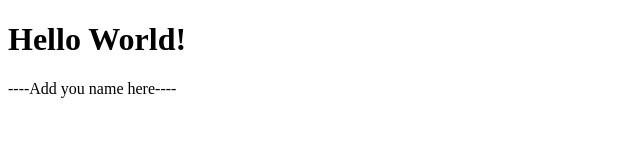
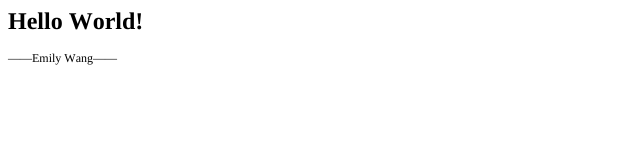
Before and after one commit to DS4200-S22/ic-01-emily-ywang, a plain HTML site: page index.html in a window 1280 px wide. Shown: the whole page, without its empty margins (0-640 px from the left). Drawn offline with Linux system fonts and the light colour scheme.

Commit message:
updated name

```diff
--- a/index.html
+++ b/index.html
@@ -1,14 +1,18 @@
-<!DOCTYPE html>
+<!DOCTYPE html PUBLIC "-//W3C//DTD HTML 4.01//EN" "http://www.w3.org/TR/html4/strict.dtd">
 <html>
+<head>
+  <meta http-equiv="Content-Type" content="text/html; charset=utf-8">
+  <meta http-equiv="Content-Style-Type" content="text/css">
+  <title></title>
+  <meta name="Generator" content="Cocoa HTML Writer">
+  <meta name="CocoaVersion" content="2113.2">
+  <style type="text/css">
+    p.p2 {margin: 0.0px 0.0px 12.0px 0.0px; font: 12.0px Times; color: #000000; -webkit-text-stroke: #000000}
+    span.s1 {font-kerning: none}
+  </style>
+</head>
 <body>
-
-<h1>Hello World!</h1>
-
-<p>
-
-----Add you name here----
-
-</p>
-
+<h1 style="margin: 0.0px 0.0px 16.1px 0.0px; font: 24.0px Times; color: #000000; -webkit-text-stroke: #000000"><span class="s1"><b>Hello World!</b></span></h1>
+<p class="p2"><span class="s1">——Emily Wang——<span class="Apple-converted-space"> </span></span></p>
 </body>
 </html>
```
